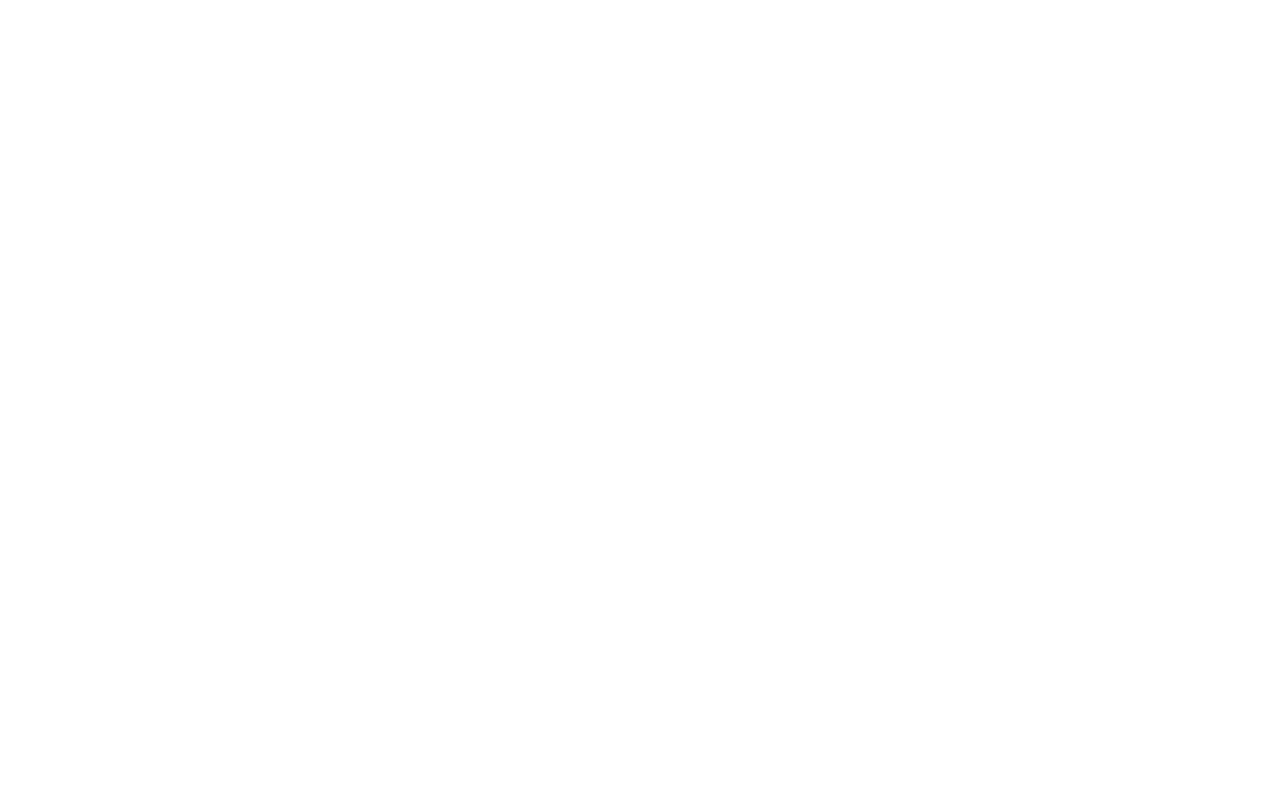
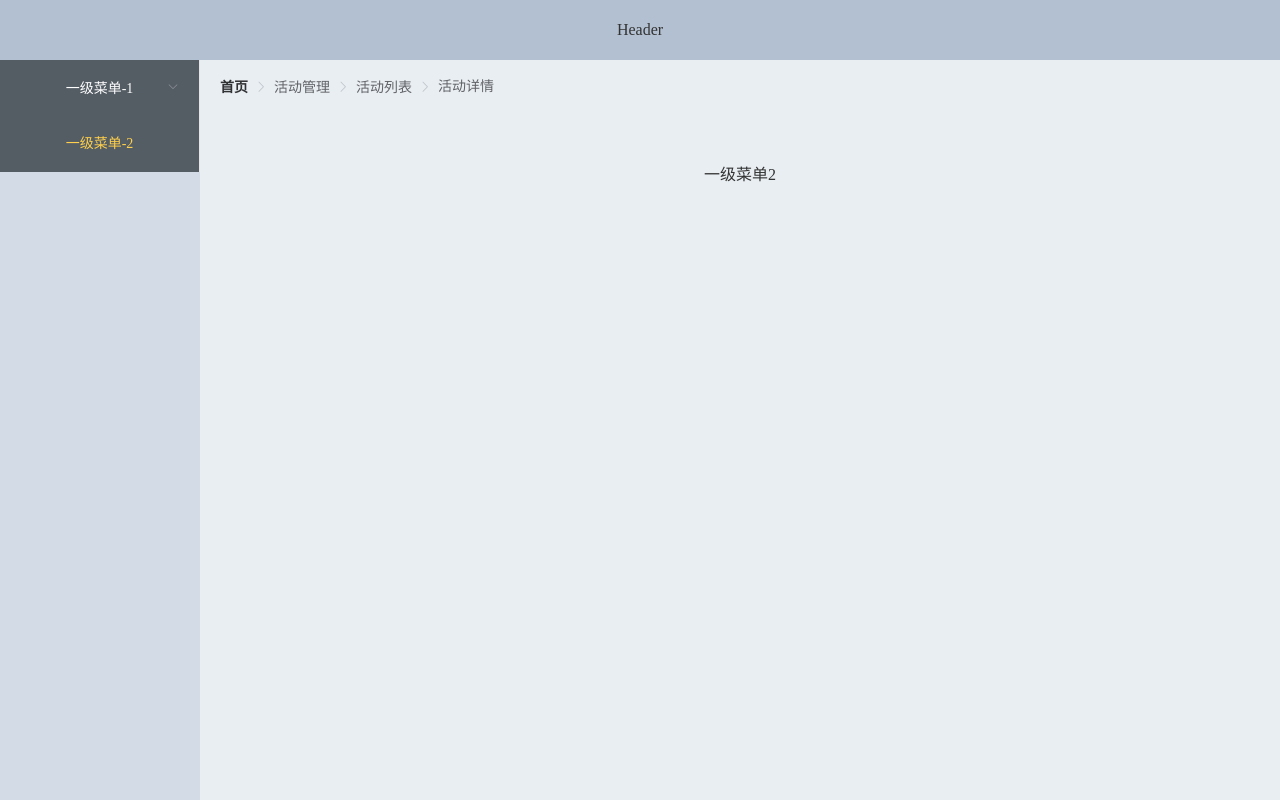
Before and after one commit to lk0606/vue_admin, a Vue app: page /#/one-2 in a window 1280 px wide. Built offline with nearby package versions, Linux system fonts and the light colour scheme.

Commit message:
'递归导航只显示基数'

```diff
--- /dev/null
+++ b/src/pages/layout/appMain.vue
@@ -0,0 +1,27 @@
+<template>
+  <div class="appMain-container">
+    <router-view></router-view>
+  </div>
+</template>
+
+<script>
+  export default {
+    name: 'appMain',
+    components: {},
+    data() {
+      return {}
+    },
+    computed: {},
+    watch: {},
+    methods: {},
+    created() {
+    },
+    mounted() {
+    }
+  }
+</script>
+
+<style lang="scss" scoped>
+  .appMain-container {
+  }
+</style>
--- a/src/pages/layout/asideBar.vue
+++ b/src/pages/layout/asideBar.vue
@@ -12,9 +12,7 @@
           active-text-color="#ffd04b">
 
           <asideBarItem
-            v-for="(router, key) in routers"
-            :router="router"
-            :key="key"
+            :router="routers"
           >
           </asideBarItem>
 
@@ -37,7 +35,7 @@
     },
     computed: {
       routers () {
-        return this.$router.options.routes
+        return this.$router.options.routes[0]
       }
     },
     watch: {},
--- a/src/pages/layout/asideBarItem.vue
+++ b/src/pages/layout/asideBarItem.vue
@@ -3,35 +3,38 @@
 
     <template v-if="router">
       <!--一级菜单-->
-      <template v-for="(one, oneKey) in router" >
-        <el-submenu :index="one.path" v-if="one.hasOwnProperty('children')">
-          <span slot="title">{{one.name}}</span>
+      <template v-for="(parent, parentKey) in router.children" >
+        <el-submenu
+          :index="parent.path"
+          v-if="parent.hasOwnProperty('children')" :key="parent.path">
+          <span slot="title">{{parent.name}}</span>
           <!--二级菜单-->
-          <template v-for="(two, twoKey) in one.children">
-            <el-submenu
-              v-if="two.hasOwnProperty('children')"
-              :index="two.path" >
-              <span slot="title">{{two.name}}</span>
-              <!--三级菜单-->
-              <!--                      <template v-if="two.hasOwnProperty('children')">-->
-              <el-menu-item :index="three.path" v-for="(three, threeKey) in two.children" :key="threeKey">
-                {{three.name}}
-              </el-menu-item>
-              <!--                      </template>-->
-            </el-submenu>
+          <asideBarItem
+            v-for="(child, childKey) in parent.children" :key="child.path"
+            :router="child"
+          >
 
-            <el-menu-item
-              v-else
-              :index="two.path" >
-              {{two.name}}
-            </el-menu-item>
-          </template>
+            <!--<el-submenu-->
+              <!--v-if="child.hasOwnProperty('children')"-->
+              <!--:index="child.path" >-->
+              <!--<span slot="title">{{child.name}}</span>-->
+
+            <!--</el-submenu>-->
+
+            <!--<el-menu-item-->
+              <!--v-else-->
+              <!--:index="child.path" >-->
+              <!--{{child.name}}-->
+            <!--</el-menu-item>-->
+
+          </asideBarItem>
         </el-submenu>
 
         <el-menu-item
           v-else
-          :index="one.path">
-          {{one.name}}
+          :key="parent.path"
+          :index="parent.path">
+          {{parent.name}}
         </el-menu-item>
       </template>
 
--- a/src/pages/layout/index.vue
+++ b/src/pages/layout/index.vue
@@ -12,19 +12,22 @@
           <el-breadcrumb-item>活动列表</el-breadcrumb-item>
           <el-breadcrumb-item>活动详情</el-breadcrumb-item>
         </el-breadcrumb>
-        <router-view>
-        </router-view>
+        <appMain></appMain>
       </el-main>
     </el-container>
   </el-container>
 </template>
 
 <script>
+
 import asideBar from './asideBar'
+import appMain from './appMain'
+
 export default {
   name: 'index',
   components: {
-    asideBar
+    asideBar,
+    appMain
   },
   data() {
     return {}
--- a/src/router/index.js
+++ b/src/router/index.js
@@ -1,5 +1,7 @@
 import Vue from 'vue'
 import Router from 'vue-router'
+
+import layout from '../pages/layout/index'
 
 Vue.use(Router)
 
@@ -12,32 +14,50 @@
   {
     path: '/',
     name: '首页',
-    component: ()=> import( '../pages/layout/index' ),
+    component: layout,
     children: [
       {
-        path: '/two/1',
-        name: '二级菜单-1',
-        component: ()=> import( '../pages/asideBar/two' ),
+        path: '/one-1',
+        name: '一级菜单-1',
+        component: ()=> import( '../pages/layout/appMain' ),
+        // redirect: '/two-1',
         children: [
           {
-            path: '/three',
-            name: '三级菜单',
-            component: ()=> import( '../pages/asideBar/three' )
+            path: '/two-1',
+            name: '二级菜单',
+            // redirect: '/three-1',
+            component: ()=> import( '../pages/layout/appMain' ),
+            children: [
+              {
+                path: '/three-1',
+                name: '三级级菜单-1',
+                component: ()=> import( '../pages/asideBar/three' ),
+                // children: [
+                //   {
+                //     path: '/three-1',
+                //     name: '三级级菜单-1',
+                //     component: ()=> import( '../pages/asideBar/three' ),
+                //     children: [
+                //       {
+                //         path: '/three-1',
+                //         name: '三级级菜单-1',
+                //         component: ()=> import( '../pages/asideBar/three' ),
+                //       }
+                //     ]
+                //   }
+                // ]
+              }
+            ]
           },
         ]
       },
       {
-        path: '/two/2',
-        name: '二级菜单-2',
-        component: ()=> import( '../pages/asideBar/two2' )
+        path: '/one-2',
+        name: '一级菜单-2',
+        component: ()=> import( '../pages/asideBar/one2' )
       },
     ]
-  },
-  // {
-  //   path: '/one-2',
-  //   name: '一级菜单-2',
-  //   component: ()=> import( '../pages/asideBar/one2' )
-  // },
+  }
 ]
 
 
```
